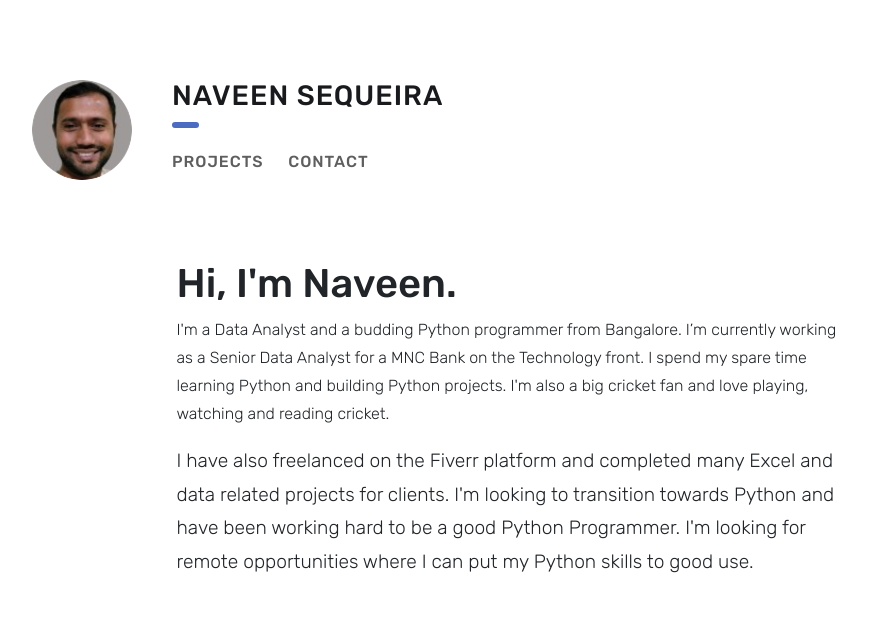
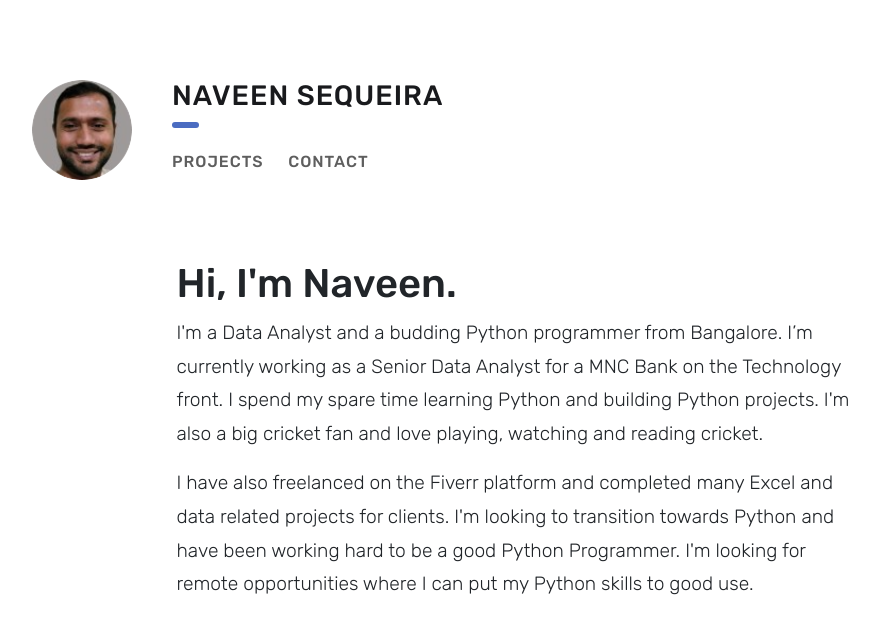
Before and after one commit to navseq/navseq.github.io, a Flask app: page / in a window 1280 px wide. Shown: the top 634 px of the page, without its empty margins (126-1005 px from the left). Run offline with Flask 2, Linux system fonts and the light colour scheme.

Commit message:
Initial commit

```diff
--- a/templates/index.html
+++ b/templates/index.html
@@ -43,7 +43,7 @@
     <section class="page">
         <div class="wysiwyg">
             <h1>Hi, I'm Naveen.</h1>
-            <p>I'm a Data Analyst and a budding Python programmer from Bangalore. I’m currently working
+            <p class="txt-large">I'm a Data Analyst and a budding Python programmer from Bangalore. I’m currently working
                 as a Senior Data Analyst for a MNC Bank on the Technology front. I spend my spare time learning Python
                 and building Python projects. I'm also
                 a big cricket fan and love playing, watching and reading cricket.</p>
```
